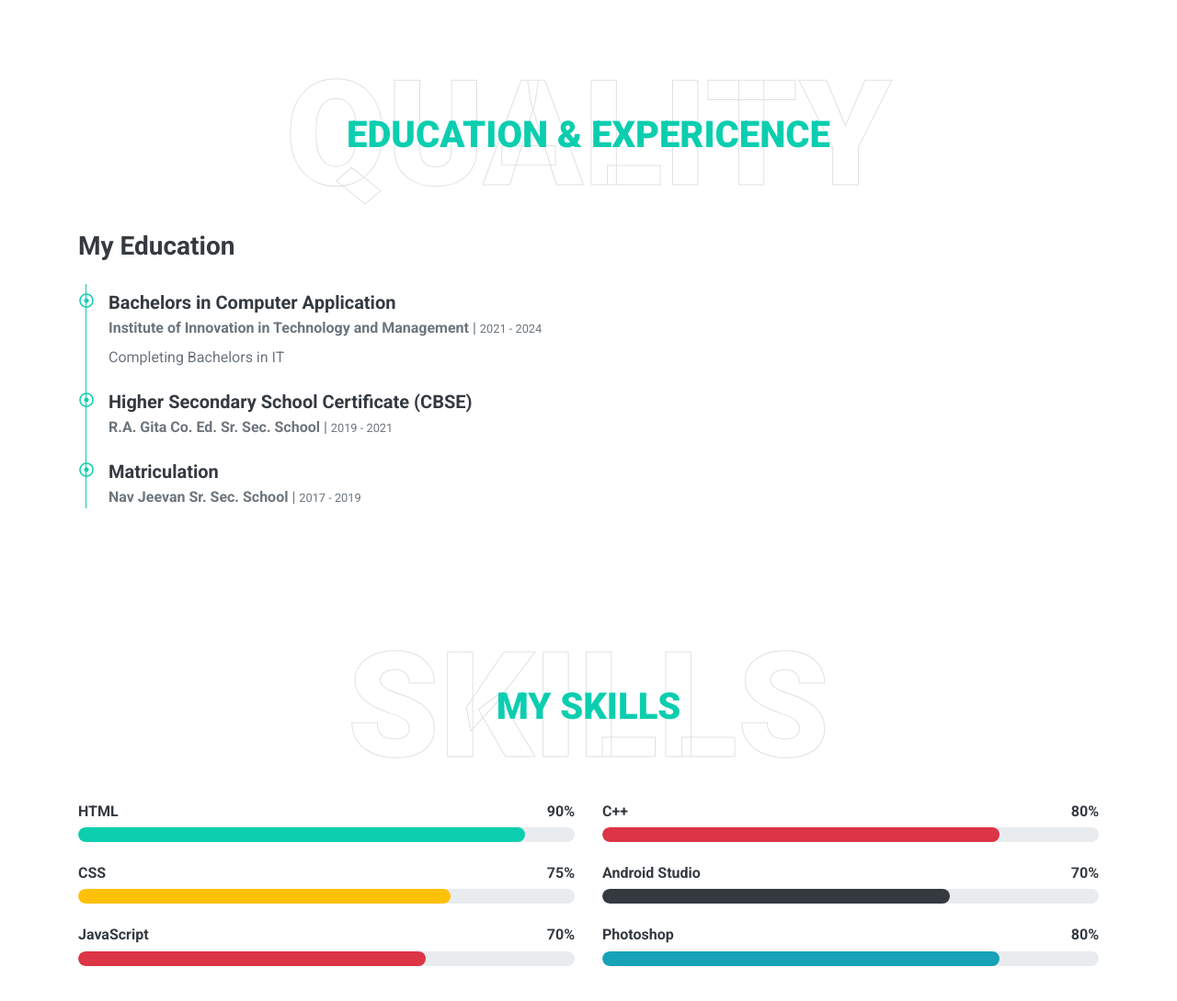
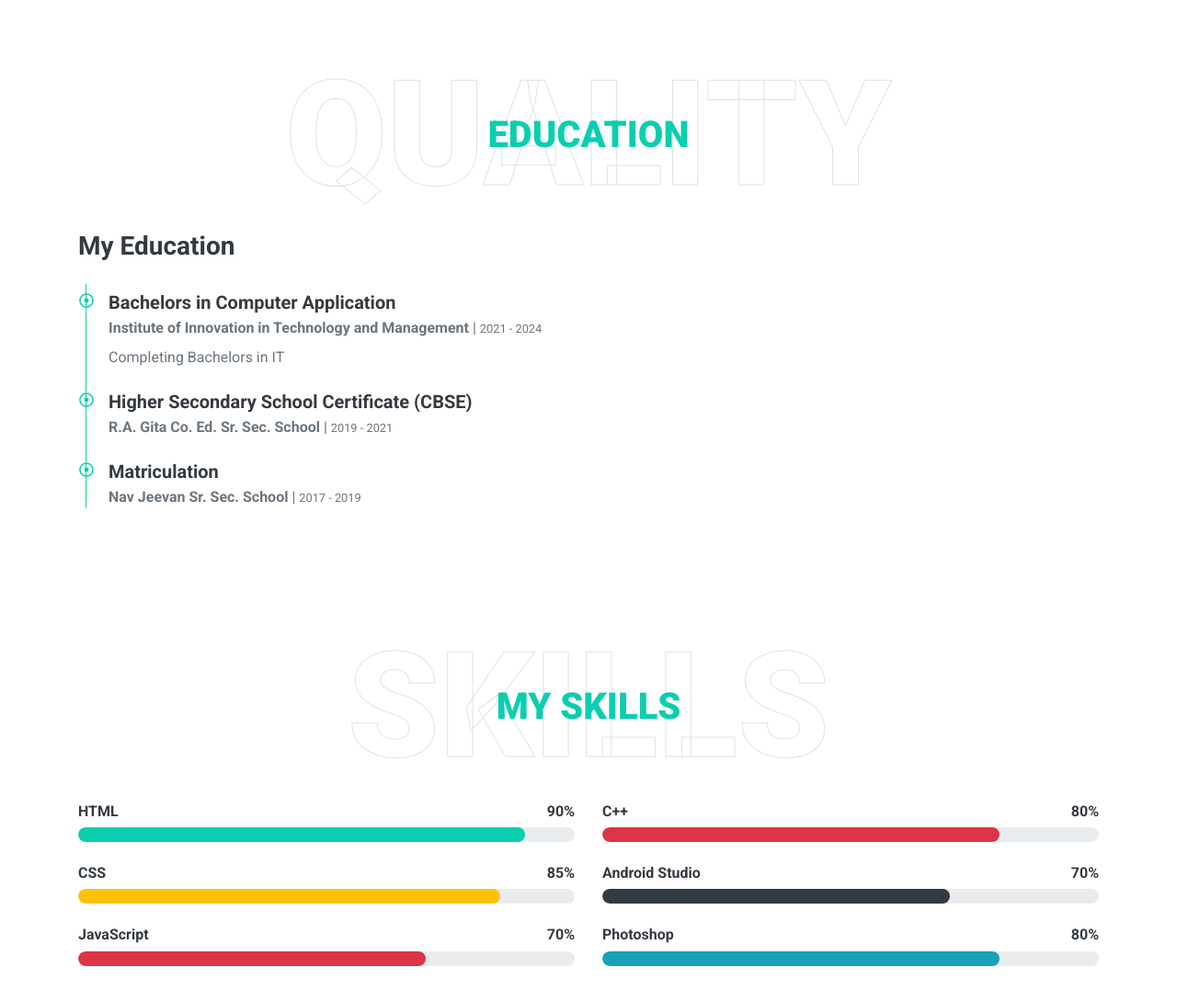
Before and after one commit to gautamx8055/portfolio, a plain HTML site: page index.html in a window 1280 px wide. Shown: the part 1660-2749 px from the top of the page at 92% size. Drawn offline with nearby package versions, Linux system fonts and the light colour scheme.

Commit message:
Update index.html

```diff
--- a/index.html
+++ b/index.html
@@ -129,7 +129,7 @@
         <div class="container">
             <div class="position-relative d-flex align-items-center justify-content-center">
                 <h1 class="display-1 text-uppercase text-white" style="-webkit-text-stroke: 1px #dee2e6;">Quality</h1>
-                <h1 class="position-absolute text-uppercase text-primary">Education & Expericence</h1>
+                <h1 class="position-absolute text-uppercase text-primary">Education</h1>
             </div>
             <div class="row align-items-center">
                 <div class="col-lg-6">
@@ -180,10 +180,10 @@
                     <div class="skill mb-4">
                         <div class="d-flex justify-content-between">
                             <h6 class="font-weight-bold">CSS</h6>
-                            <h6 class="font-weight-bold">75%</h6>
+                            <h6 class="font-weight-bold">85%</h6>
                         </div>
                         <div class="progress">
-                            <div class="progress-bar bg-warning" role="progressbar" aria-valuenow="75" aria-valuemin="0" aria-valuemax="100"></div>
+                            <div class="progress-bar bg-warning" role="progressbar" aria-valuenow="85" aria-valuemin="0" aria-valuemax="100"></div>
                         </div>
                     </div>
                     <div class="skill mb-4">
```
